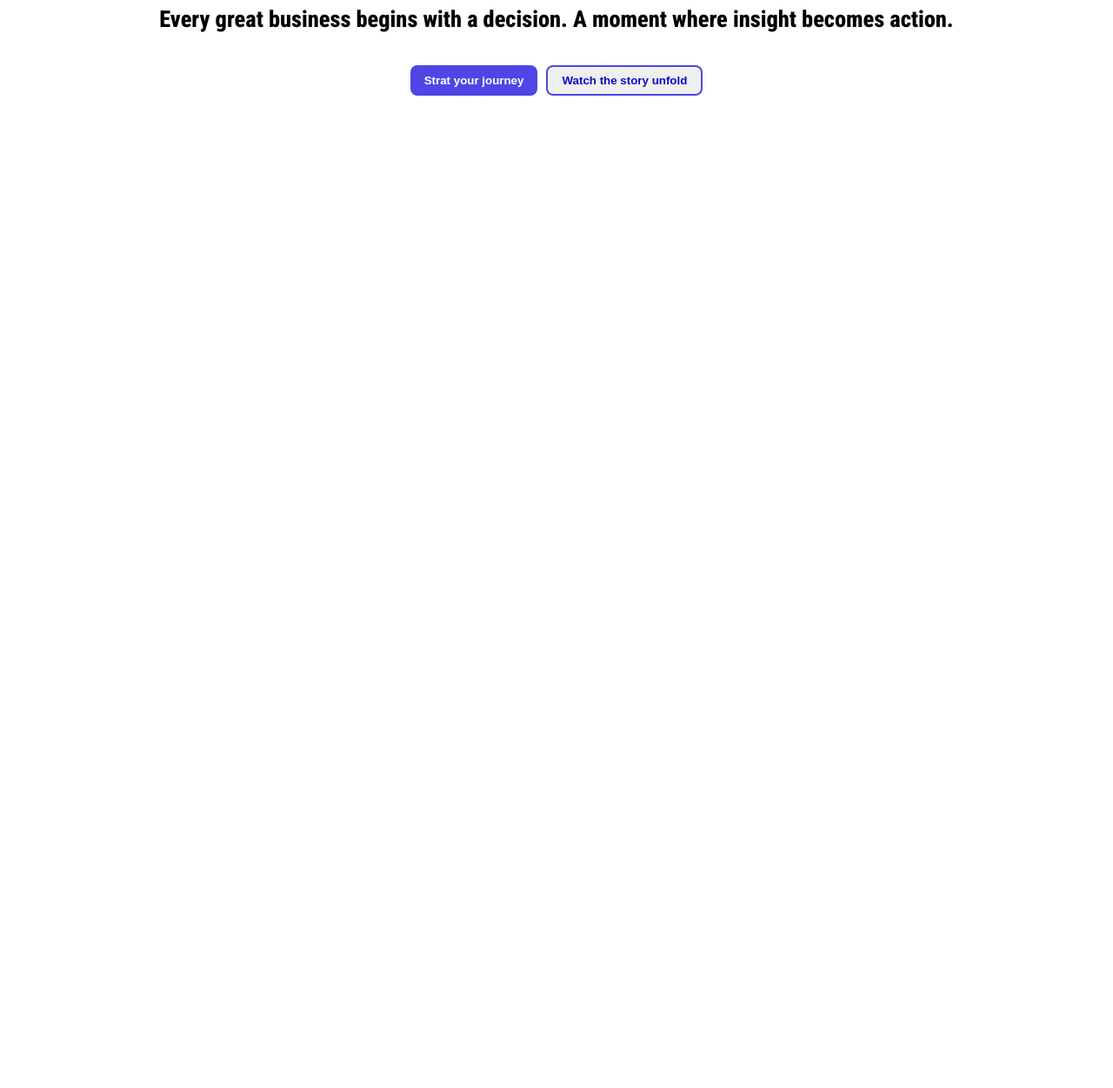
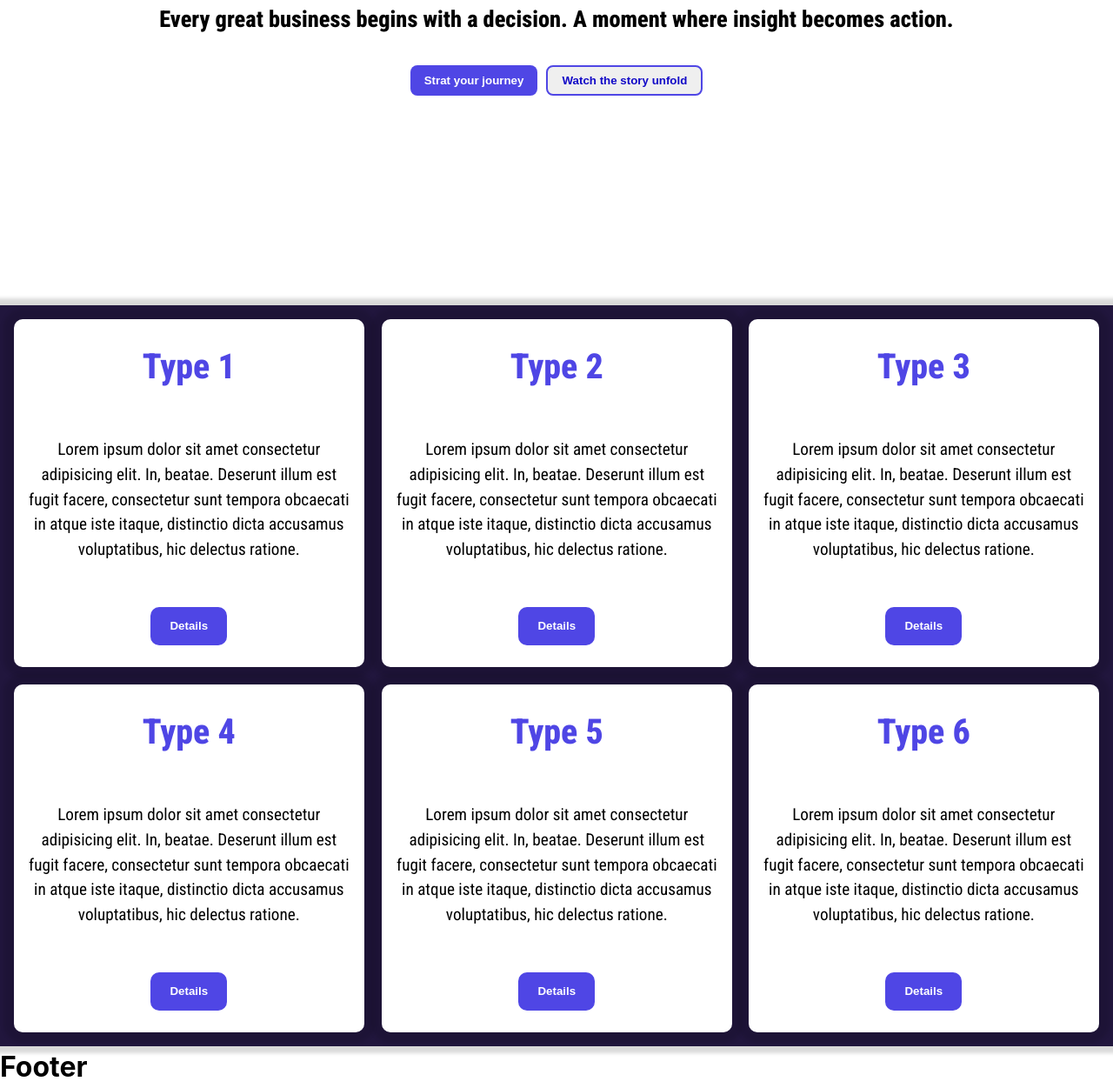
Before and after one commit to Biozidtonoy/responsive-webpage, a plain HTML site: page index.html in a window 1280 px wide. Shown: the part 449-1700 px from the top of the page at 87% size. Before the commit the page ends 800 px from the top, so only its background shows below. Drawn offline with Linux system fonts and the light colour scheme.

Commit message:
done with feature section

```diff
--- a/index.html
+++ b/index.html
@@ -11,7 +11,7 @@
     <header class="header">
         <div class="leftSideHeader">
             <div class="logo">
-                <img src="/responsive-webpage/image/logo.png" alt="company logo">
+                <img src="/image/logo.png" alt="company logo">
             </div>
             <div class="companyName">Subscribe</div>
         </div>
@@ -44,8 +44,43 @@
                 <button class="story-btn" aria-label="watch the story unfold click here">Watch the story unfold</button>
             </div>
         </section>
+        <section class="feature">
+            <div class="card">
+                <h3>Type 1</h3>
+                <p>Lorem ipsum dolor sit amet consectetur adipisicing elit. In, beatae. Deserunt illum est fugit facere, consectetur sunt tempora obcaecati in atque iste itaque, distinctio dicta accusamus voluptatibus, hic delectus ratione.</p>
+                <button class="details-btn" aria-label="Click if you want brief instruction">Details</button>
+            </div>
+            <div class="card">
+                <h3>Type 2</h3>
+                <p>Lorem ipsum dolor sit amet consectetur adipisicing elit. In, beatae. Deserunt illum est fugit facere, consectetur sunt tempora obcaecati in atque iste itaque, distinctio dicta accusamus voluptatibus, hic delectus ratione.</p>
+                <button class="details-btn" aria-label="Click if you want brief instruction">Details</button>
+            </div>
+            <div class="card">
+                <h3>Type 3</h3>
+                <p>Lorem ipsum dolor sit amet consectetur adipisicing elit. In, beatae. Deserunt illum est fugit facere, consectetur sunt tempora obcaecati in atque iste itaque, distinctio dicta accusamus voluptatibus, hic delectus ratione.</p>
+                <button class="details-btn" aria-label="Click if you want brief instruction">Details</button>
+            </div>
+            <div class="card">
+                <h3>Type 4</h3>
+                <p>Lorem ipsum dolor sit amet consectetur adipisicing elit. In, beatae. Deserunt illum est fugit facere, consectetur sunt tempora obcaecati in atque iste itaque, distinctio dicta accusamus voluptatibus, hic delectus ratione.</p>
+                <button class="details-btn" aria-label="Click if you want brief instruction">Details</button>
+            </div>
+            <div class="card">
+                <h3>Type 5</h3>
+                <p>Lorem ipsum dolor sit amet consectetur adipisicing elit. In, beatae. Deserunt illum est fugit facere, consectetur sunt tempora obcaecati in atque iste itaque, distinctio dicta accusamus voluptatibus, hic delectus ratione.</p>
+                <button class="details-btn" aria-label="Click if you want brief instruction">Details</button>
+            </div>
+            <div class="card"><h3>Type 6</h3>
+                <p>Lorem ipsum dolor sit amet consectetur adipisicing elit. In, beatae. Deserunt illum est fugit facere, consectetur sunt tempora obcaecati in atque iste itaque, distinctio dicta accusamus voluptatibus, hic delectus ratione.</p>
+                <button class="details-btn" aria-label="Click if you want brief instruction">Details</button>
+            </div>
+        </section>
     </main>
-
+    <footer class="footer">
+        <div class="footerpart">
+            <h1>Footer</h1>
+        </div>
+    </footer>
 
     <script src="script.js"></script>
 </body>
--- a/style.css
+++ b/style.css
@@ -9,7 +9,7 @@
 :root {
 
   --color-primary: #4f46e5;
-  --color-secondary: #111827;
+  --color-secondary: #21163d;
   --color-text: #374151;
   --color-white: #ffffff;
 
@@ -30,8 +30,14 @@
 
 @font-face {
     font-family: "Roboto";
+    font-weight: 700;
+    src: url('/fonts/Roboto_Condensed-ExtraBold.ttf');
+}
+@font-face {
+    font-family: "Roboto-Regular";
     font-weight: 400;
-    src: url('/fonts/Roboto_Condensed-ExtraBold.ttf');
+    line-height: 1.5rem;
+    src: url('/fonts/Roboto_Condensed-Regular.ttf');
 }
 
 body{
@@ -41,7 +47,7 @@ body{
 
 .header{
     height: 80px;
-    background-color: var(--color-primary);
+    background-color: var(--color-secondary);
     color: var(--color-white);
     display: flex;
     justify-content: space-between;
@@ -236,3 +242,100 @@ a:hover {
         flex-direction: column;
     }
 }
+
+/* main hero section done here  */
+
+
+.feature{
+    display: grid;
+    grid-template-columns: repeat(auto-fit, minmax(200px, 1fr));
+    justify-content: center;
+    align-items: center;
+    gap: 20px;
+    min-height: calc(100vh);
+    padding:  var(--space-lg);
+    background-color: var(--color-secondary);
+    box-shadow: 0 0 4px 8px rgba(0, 0, 0, 0.15);
+}
+
+div.card{
+    border-radius: 10px;
+    min-height: 400px;
+    width: 100%;
+    display: flex;
+    flex-direction: column;
+    justify-content: space-around;
+    align-items: center;
+    padding: 0 var(--space-md);
+    text-align: center;
+    font-family: 'Roboto';
+    background-color: var(--color-white);
+    box-shadow: 0 0 4px 12px rgba(0, 0, 0, 0.1);
+    animation: scrolling linear;
+    animation-timeline: view();
+    animation-range: entry 0% cover 50%;
+
+}
+
+
+@keyframes scrolling{
+    from{
+        opacity: 0;
+        scale: 0.5;
+        /* transform: translateX(-150px); */
+    }
+    to{
+        opacity: 1;
+        scale: 1;
+        transform: translateX(0px);
+    }
+}
+
+.card h3{
+    color: #4f46e5;
+    font-weight: 900;
+    font-size: 2.5rem;
+}
+.card p{
+    font-family: 'Roboto-Regular';
+    /* font-size: 1rem; */
+}
+
+.details-btn{
+    border: none;
+    border-radius: 10px;
+    color: #ffffff;
+    font-weight: 700;
+    padding: var(--space-sm);
+    background-color: #4f46e5;
+    min-height: 44px;
+    min-width: 88px;
+
+}
+
+
+@media (max-width:768px) {
+        .card h3{
+            font-size: 1.5rem;
+        }
+        .card p{
+            font-size: 1rem;
+        }
+        .feature{
+            display: grid;
+            grid-template-columns: repeat(auto-fit, minmax(200px,1fr));
+        }
+
+}
+@media (min-width : 1200px){
+    .feature{
+        grid-template-columns: repeat(3,1fr) ;
+        padding: var(--space-md);
+    }
+    .card h3{
+        font-size: 2.5rem;
+    }
+    .card p{
+        font-size: 1.2rem;
+    }
+}
```
